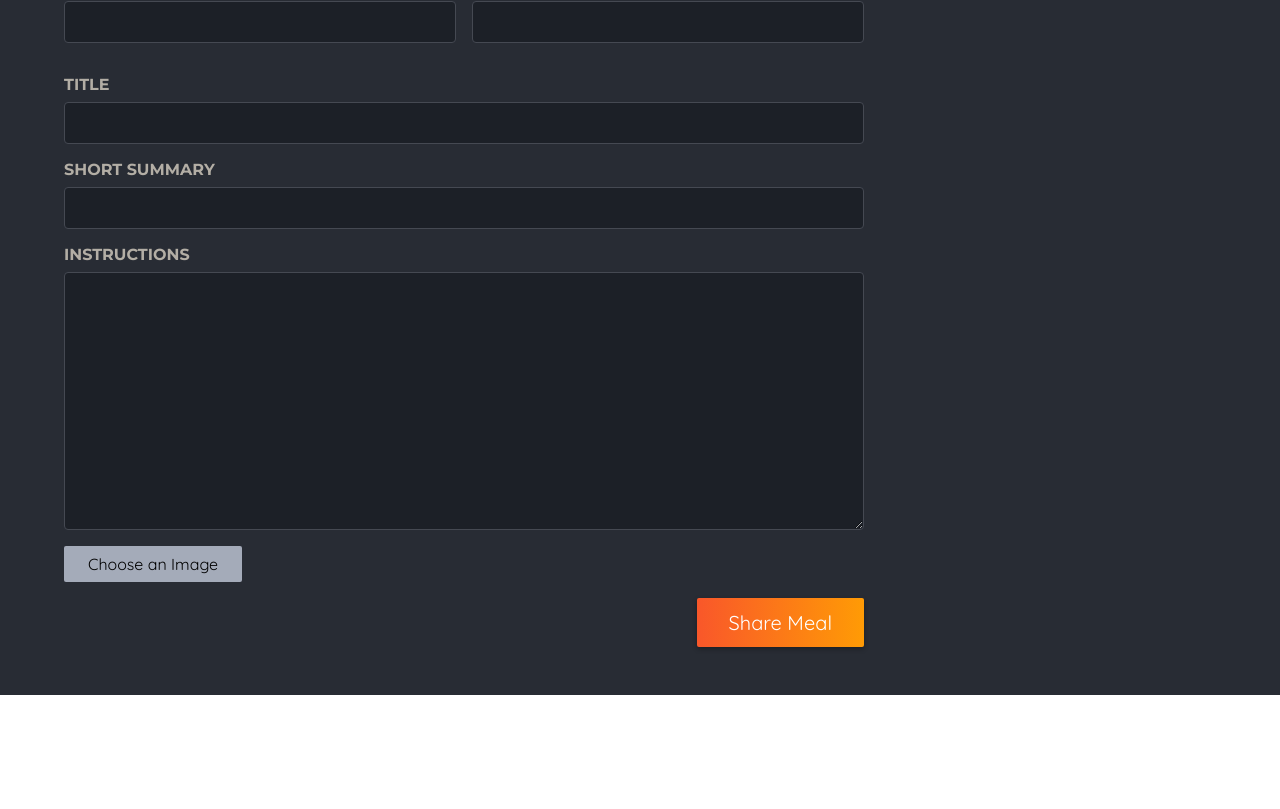
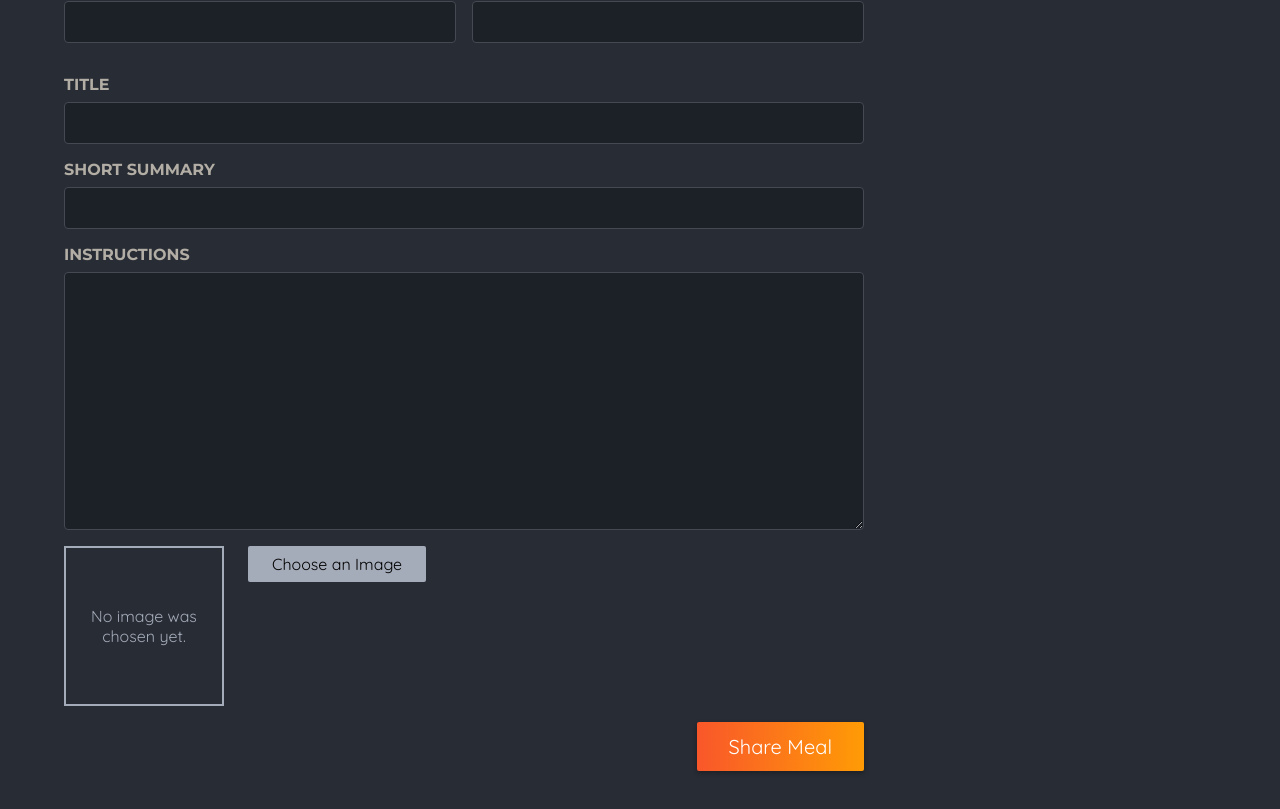
Before and after one commit to Chen-Abudi/foodies-app, a Next.js app: page /meals/share in a window 1280 px wide. Shown: the part 434-1243 px from the top of the page. Before the commit the page ends 1129 px from the top, so only its background shows below. Built offline with nearby package versions, Linux system fonts and the light colour scheme.

Commit message:
feat: Add image preview to the picker

```diff
--- a/components/meals/image-picker.js
+++ b/components/meals/image-picker.js
@@ -1,20 +1,52 @@
 "use client";
 
-import { useRef } from "react";
+import { useRef, useState } from "react";
+import Image from "next/image";
 
 import classes from "./image-picker.module.css";
 
 function ImagePicker({ label, name }) {
+  const [chosenImage, setChosenImage] = useState();
+
   const imageInput = useRef();
 
   function handleChooseClick() {
     imageInput.current.click();
   }
 
+  function handleImageChange(evt) {
+    const file = evt.target.files[0];
+
+    if (!file) {
+      return;
+    }
+
+    setChosenImage(null);
+    const reader = new FileReader();
+
+    reader.onload = () => {
+      setChosenImage(reader.result);
+      // setChosenImage(evt.target.result);
+    };
+
+    reader.readAsDataURL(file);
+  }
+
   return (
     <div className={classes.picker}>
       <label htmlFor={name}>{label}</label>
       <div className={classes.controls}>
+        <div className={classes.preview}>
+          {!chosenImage && <p>No image was chosen yet.</p>}
+          {chosenImage && (
+            <Image
+              src={chosenImage}
+              alt="The image selected by the user."
+              fill
+              priority
+            />
+          )}
+        </div>
         <input
           className={classes.input}
           type="file"
@@ -22,6 +54,7 @@ function ImagePicker({ label, name }) {
           name={name}
           accept="image/png, image/jpeg"
           ref={imageInput}
+          onChange={handleImageChange}
         />
         <button
           className={classes.button}
```
